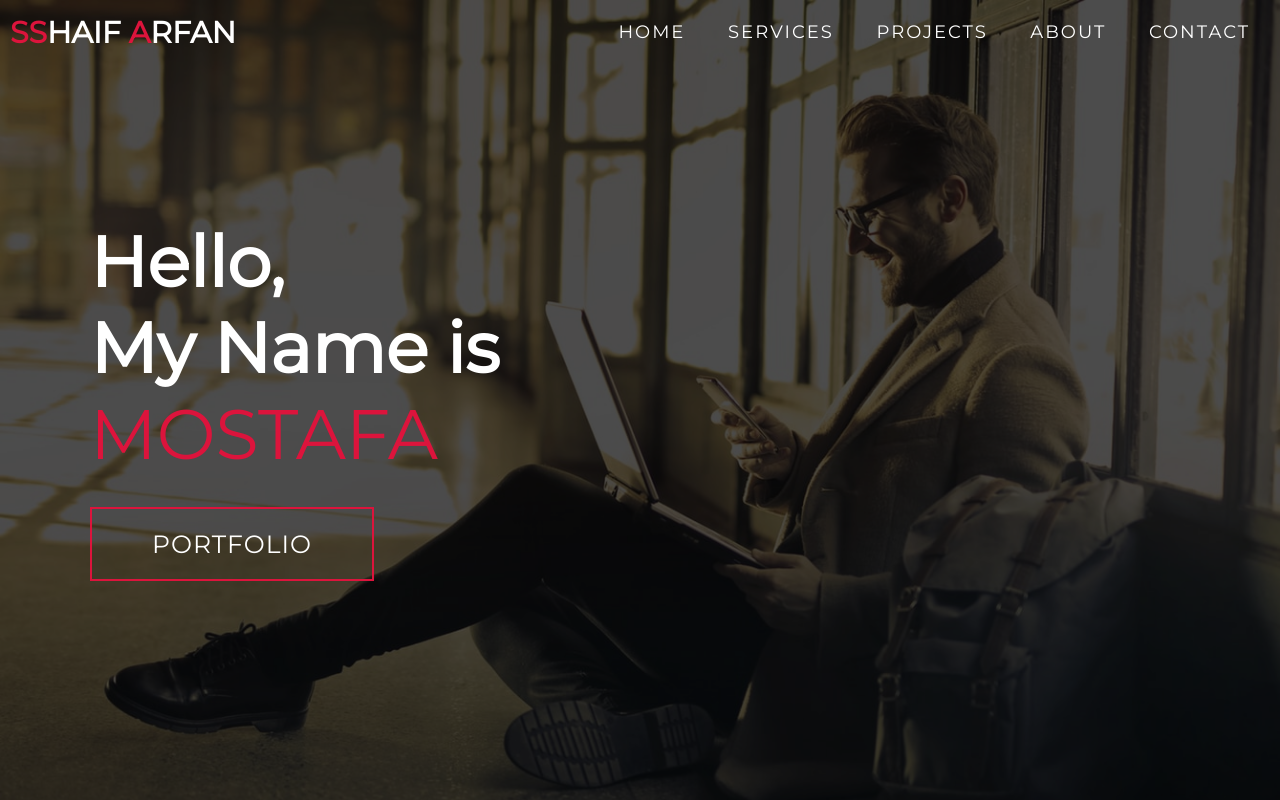
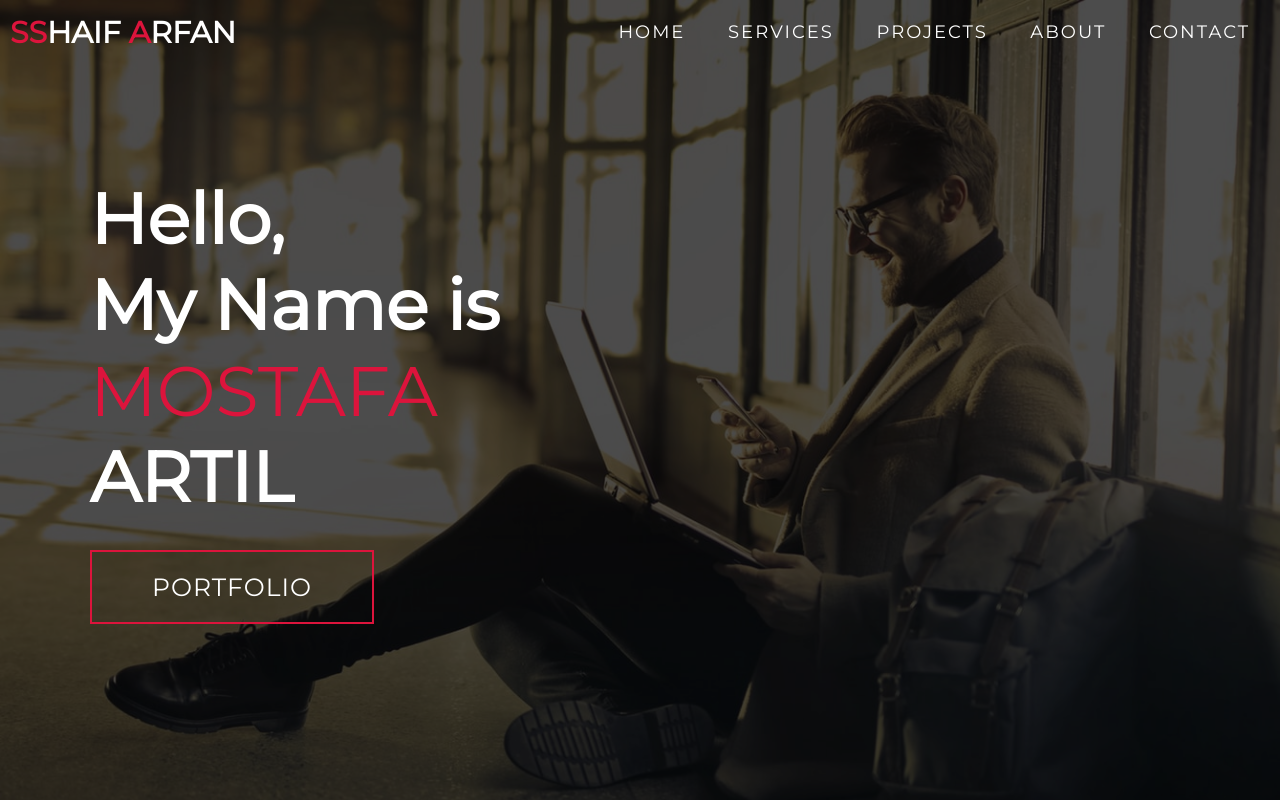
Before and after one commit to Mostafaartil/Distributed-systems-Midterm, a website built with webpack: page index.html in a window 1280 px wide. Shown: the top 800 px of the page. Built offline with nearby package versions, Linux system fonts and the light colour scheme.

Commit message:
final change to test the whole CICD pipeline

```diff
--- a/index.html
+++ b/index.html
@@ -43,6 +43,15 @@
         <h1>Hello, <span></span></h1>
         <h1>My Name is <span></span></h1>
         <h1>MOSTAFA<span></span></h1>
+
+        <!-- THIS IS THE CHANGE THAT I ADDED TO THE HTML -->
+
+        <h1>ARTIL<span></span></h1>
+
+        <!-- *****************************************  -->
+
+
+
         <a href="#projects" type="button" class="cta">Portfolio</a>
       </div>
     </div>
```
